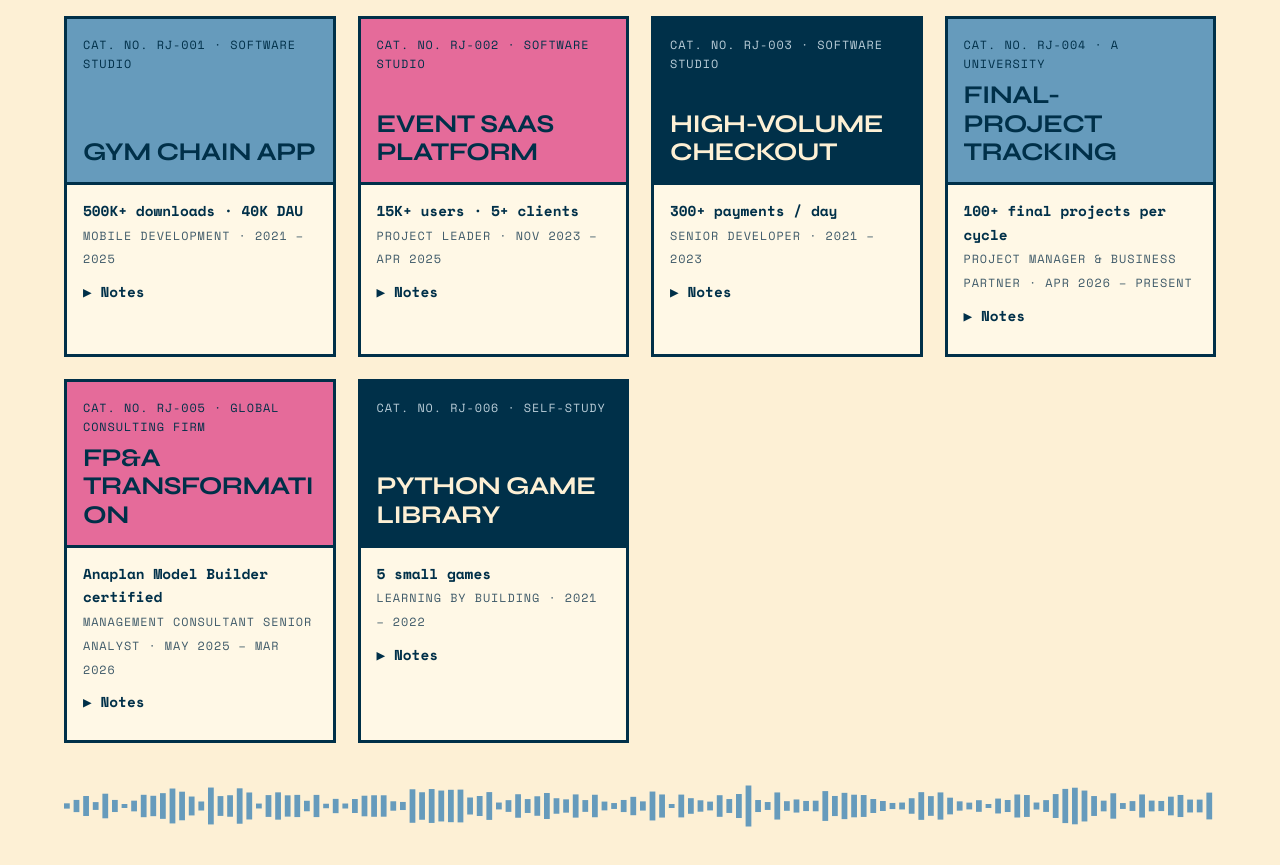
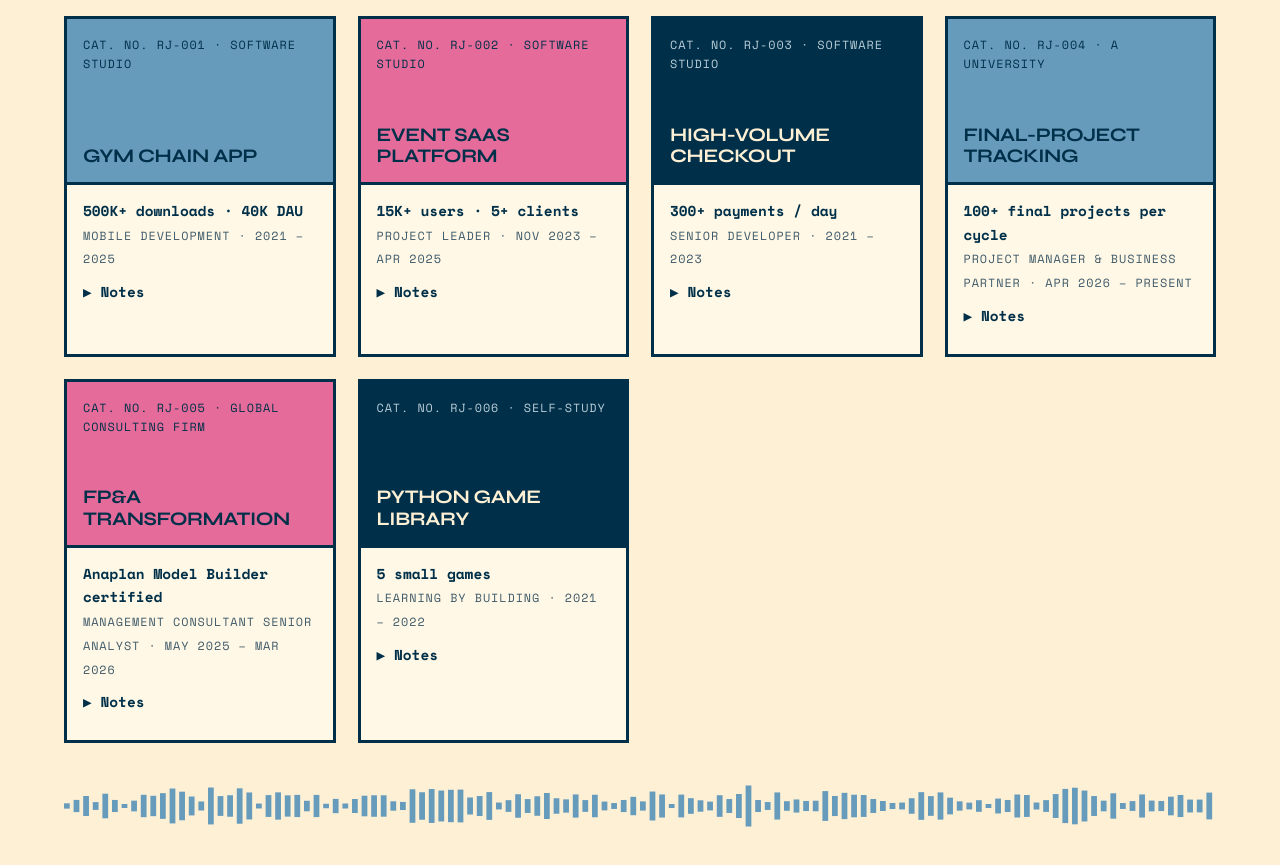
Before and after one commit to rochijacob/portfolio_rj, a plain HTML site: page site-G-record.html in a window 1280 px wide. Shown: the part 1240-2105 px from the top of the page. Drawn offline with nearby package versions, Linux system fonts and the light colour scheme.

Commit message:
Tighten release titles in Record
Co-Authored-By: Claude Fable 5.2 <noreply@anthropic.com>
Claude-Session: https://claude.ai/code/session_01UNmU4n9EBUdzr4qPpVfZ5N

```diff
--- a/site-G-record.html
+++ b/site-G-record.html
@@ -61,7 +61,7 @@ p{margin:0 0 1em}
 .rc .cv{aspect-ratio:16/10;padding:16px;display:flex;flex-direction:column;justify-content:space-between;background:var(--sky);border-bottom:3px solid var(--ink);transition:background .25s}
 .rc:nth-child(3n+2) .cv{background:var(--pink)}.rc:nth-child(3n) .cv{background:var(--ink);color:var(--cream)}
 .rc:nth-child(3n) .cv .k{color:#b9cdd8}.rc .cv .k{color:var(--ink)}
-.rc .cv h3{font-size:clamp(1.25rem,2vw,1.6rem);text-transform:uppercase;overflow-wrap:anywhere}
+.rc .cv h3{font-size:clamp(1.05rem,1.5vw,1.25rem);text-transform:uppercase;overflow-wrap:anywhere}
 .rc .bd{padding:14px 16px 16px;font-size:.9rem}
 details summary{cursor:pointer;font-weight:700;padding:10px 0;list-style:none;min-height:40px}
 details summary::-webkit-details-marker{display:none}
```
Also changed, not shown: src/site-G-record.html (+1 -1 lines).
